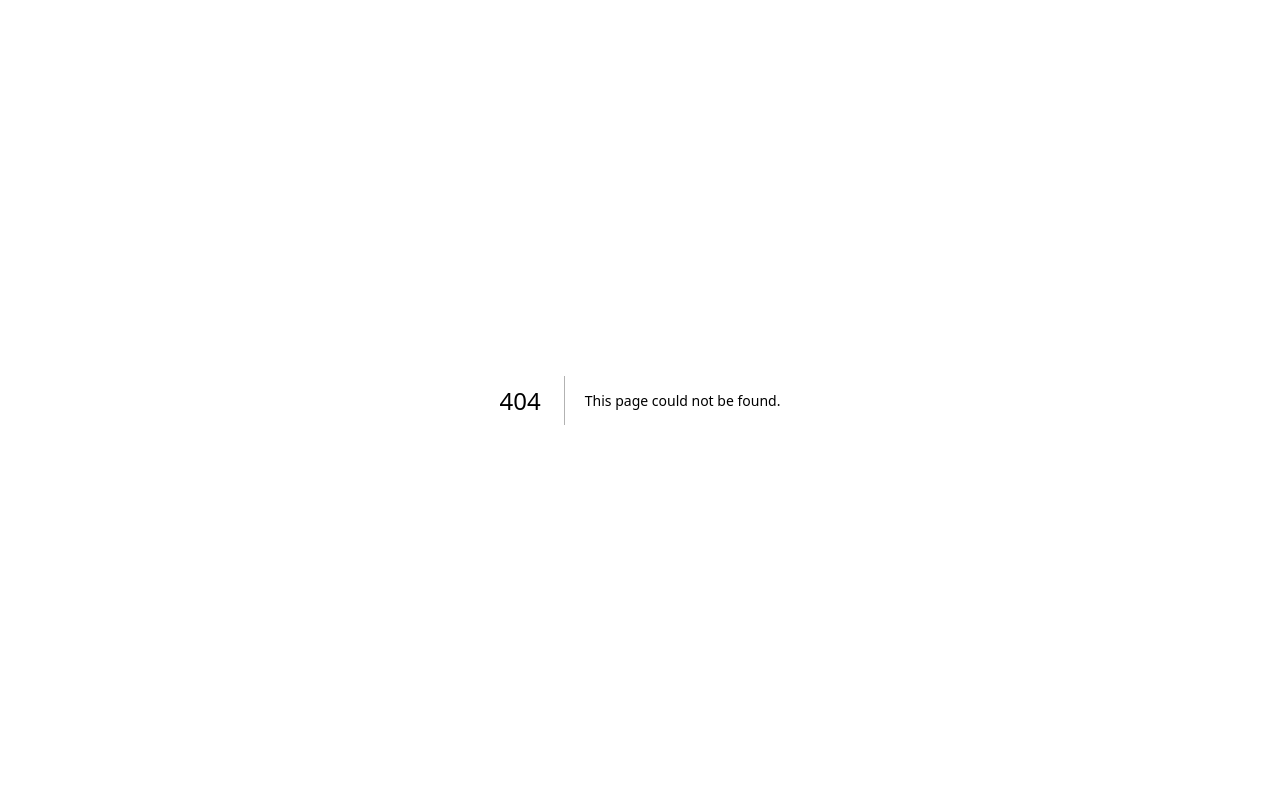
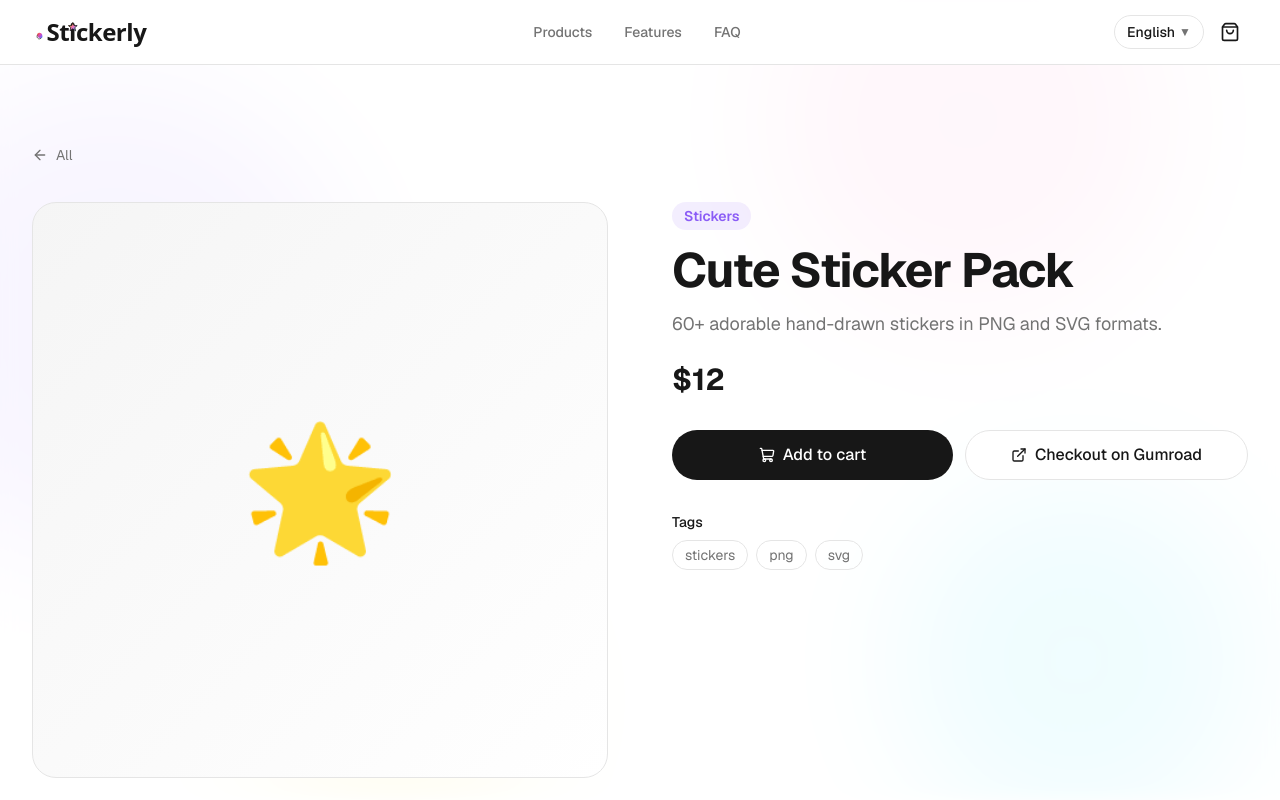
Before and after one commit to irijabbutt/stickerly, a Next.js app: page /en/products/cute-sticker-pack in a window 1280 px wide. Before the commit this address had no page. Shown: the top 800 px of the page. Built offline with nearby package versions, Linux system fonts and the light colour scheme.

Commit message:
feat: add multilingual SEO product detail pages
Add /[locale]/products/[slug] pages with JSON-LD and localized metadata,
link product cards to detail pages, update sitemap with alternates,
and extend en/zh/ur translations for view details and tags.

```diff
--- /dev/null
+++ b/app/[locale]/products/[slug]/page.tsx
@@ -0,0 +1,107 @@
+import { notFound } from "next/navigation";
+import { Metadata } from "next";
+import { products } from "@/lib/products";
+import { baseUrl } from "@/lib/site";
+import type { Locale } from "@/lib/i18n";
+import { ProductDetail } from "@/components/sections/ProductDetail";
+
+async function loadMessages(locale: Locale) {
+  return (await import(`../../../../messages/${locale}.json`)).default;
+}
+
+export async function generateStaticParams() {
+  return products.flatMap((product) => [
+    { locale: "en", slug: product.slug },
+    { locale: "zh", slug: product.slug },
+    { locale: "ur", slug: product.slug },
+  ]);
+}
+
+export async function generateMetadata({
+  params,
+}: {
+  params: Promise<{ locale: Locale; slug: string }>;
+}): Promise<Metadata> {
+  const { locale, slug } = await params;
+  const product = products.find((p) => p.slug === slug);
+  if (!product) return {};
+
+  const messages = await loadMessages(locale);
+  const tProducts = messages.products;
+  const name = resolveNested(tProducts, product.nameKey) || product.nameKey;
+  const description =
+    resolveNested(tProducts, product.descriptionKey) || product.descriptionKey;
+
+  return {
+    title: `${name} — Stickerly`,
+    description,
+    alternates: {
+      canonical: `${baseUrl}/${locale}/products/${slug}/`,
+      languages: {
+        en: `${baseUrl}/en/products/${slug}/`,
+        zh: `${baseUrl}/zh/products/${slug}/`,
+        ur: `${baseUrl}/ur/products/${slug}/`,
+        "x-default": `${baseUrl}/en/products/${slug}/`,
+      },
+    },
+    openGraph: {
+      title: `${name} — Stickerly`,
+      description,
+      url: `${baseUrl}/${locale}/products/${slug}/`,
+      siteName: "Stickerly",
+      locale,
+      type: "website",
+    },
+  };
+}
+
+function resolveNested(obj: Record<string, unknown>, key: string): string | undefined {
+  const value = key.split(".").reduce<unknown>((acc, part) => {
+    if (acc && typeof acc === "object" && part in acc) {
+      return (acc as Record<string, unknown>)[part];
+    }
+    return undefined;
+  }, obj);
+  return typeof value === "string" ? value : undefined;
+}
+
+export default async function ProductPage({
+  params,
+}: {
+  params: Promise<{ locale: Locale; slug: string }>;
+}) {
+  const { locale, slug } = await params;
+  const product = products.find((p) => p.slug === slug);
+  if (!product) notFound();
+
+  const messages = await loadMessages(locale);
+  const tProducts = messages.products;
+  const name = resolveNested(tProducts, product.nameKey) || product.nameKey;
+  const description =
+    resolveNested(tProducts, product.descriptionKey) || product.descriptionKey;
+
+  const productLd = {
+    "@context": "https://schema.org",
+    "@type": "Product",
+    name,
+    description,
+    image: `${baseUrl}${product.image}`,
+    offers: {
+      "@type": "Offer",
+      price: product.priceUSD.toFixed(2),
+      priceCurrency: "USD",
+      availability: "https://schema.org/InStock",
+      url: `https://gumroad.com/l/${product.gumroadProductId}`,
+    },
+  };
+
+  return (
+    <>
+      <script
+        type="application/ld+json"
+        dangerouslySetInnerHTML={{ __html: JSON.stringify(productLd) }}
+      />
+      <ProductDetail product={product} locale={locale} />
+    </>
+  );
+}
--- a/app/sitemap.ts
+++ b/app/sitemap.ts
@@ -1,11 +1,12 @@
 import { MetadataRoute } from "next";
 import { locales } from "@/lib/i18n";
+import { products } from "@/lib/products";
 import { baseUrl } from "@/lib/site";
 
 export const dynamic = "force-static";
 
 export default function sitemap(): MetadataRoute.Sitemap {
-  return locales.flatMap((locale) => ({
+  const homeEntries = locales.flatMap((locale) => ({
     url: `${baseUrl}/${locale}/`,
     lastModified: new Date(),
     changeFrequency: "weekly" as const,
@@ -16,4 +17,20 @@ export default function sitemap(): MetadataRoute.Sitemap {
       ),
     },
   }));
+
+  const productEntries = products.flatMap((product) =>
+    locales.map((locale) => ({
+      url: `${baseUrl}/${locale}/products/${product.slug}/`,
+      lastModified: new Date(),
+      changeFrequency: "weekly" as const,
+      priority: 0.8,
+      alternates: {
+        languages: Object.fromEntries(
+          locales.map((l) => [l, `${baseUrl}/${l}/products/${product.slug}/`])
+        ),
+      },
+    }))
+  );
+
+  return [...homeEntries, ...productEntries];
 }
--- /dev/null
+++ b/components/sections/ProductDetail.tsx
@@ -0,0 +1,107 @@
+"use client";
+
+import { useTranslations } from "next-intl";
+import Link from "next/link";
+import { ArrowLeft, ShoppingCart, ExternalLink } from "lucide-react";
+import { Product } from "@/lib/products";
+import { useCart } from "@/components/cart/CartContext";
+import { useState } from "react";
+
+function categoryEmoji(category: Product["category"]) {
+  if (category === "stickers") return "🌟";
+  if (category === "animated") return "✨";
+  return "🧊";
+}
+
+export function ProductDetail({
+  product,
+  locale,
+}: {
+  product: Product;
+  locale: string;
+}) {
+  const t = useTranslations("products");
+  const tc = useTranslations("cart");
+  const { addItem } = useCart();
+  const [added, setAdded] = useState(false);
+
+  const handleAdd = () => {
+    addItem(product);
+    setAdded(true);
+    setTimeout(() => setAdded(false), 1500);
+  };
+
+  return (
+    <section className="py-12 lg:py-20">
+      <div className="mx-auto max-w-7xl px-4 sm:px-6 lg:px-8">
+        <Link
+          href={`/${locale}/#products`}
+          className="inline-flex items-center gap-2 text-sm text-muted-foreground hover:text-foreground transition"
+        >
+          <ArrowLeft className="h-4 w-4" />
+          {t("filterAll")}
+        </Link>
+
+        <div className="mt-8 grid gap-10 lg:grid-cols-2 lg:gap-16">
+          <div className="flex aspect-square items-center justify-center rounded-3xl border border-border bg-gradient-to-br from-muted to-background text-8xl lg:text-9xl">
+            {categoryEmoji(product.category)}
+          </div>
+
+          <div className="flex flex-col">
+            <span className="w-fit rounded-full bg-primary/10 px-3 py-1 text-sm font-semibold text-primary capitalize">
+              {product.category === "3d"
+                ? "3D"
+                : t(
+                    product.category === "animated"
+                      ? "filterAnimated"
+                      : "filterStickers"
+                  )}
+            </span>
+            <h1 className="mt-4 text-3xl font-bold tracking-tight sm:text-4xl lg:text-5xl">
+              {t(product.nameKey)}
+            </h1>
+            <p className="mt-4 text-lg text-muted-foreground">
+              {t(product.descriptionKey)}
+            </p>
+            <p className="mt-6 text-3xl font-bold">${product.priceUSD}</p>
+
+            <div className="mt-8 flex flex-col gap-3 sm:flex-row">
+              <button
+                onClick={handleAdd}
+                className="inline-flex flex-1 items-center justify-center gap-2 rounded-full bg-foreground px-6 py-3 font-medium text-background hover:opacity-90 transition"
+              >
+                <ShoppingCart className="h-4 w-4" />
+                {added ? t("added") : t("addToCart")}
+              </button>
+              <a
+                href={`https://gumroad.com/l/${product.gumroadProductId}`}
+                target="_blank"
+                rel="noopener noreferrer"
+                className="inline-flex flex-1 items-center justify-center gap-2 rounded-full border border-border bg-background px-6 py-3 font-medium hover:bg-muted transition"
+              >
+                <ExternalLink className="h-4 w-4" />
+                {tc("checkout")}
+              </a>
+            </div>
+
+            {product.tags.length > 0 && (
+              <div className="mt-8">
+                <p className="text-sm font-medium">{t("tags") || "Tags"}</p>
+                <div className="mt-2 flex flex-wrap gap-2">
+                  {product.tags.map((tag) => (
+                    <span
+                      key={tag}
+                      className="rounded-full border border-border px-3 py-1 text-sm text-muted-foreground"
+                    >
+                      {tag}
+                    </span>
+                  ))}
+                </div>
+              </div>
+            )}
+          </div>
+        </div>
+      </div>
+    </section>
+  );
+}
--- a/components/sections/ProductGrid.tsx
+++ b/components/sections/ProductGrid.tsx
@@ -1,14 +1,16 @@
 "use client";
 
 import { useState } from "react";
-import { useTranslations } from "next-intl";
+import { useTranslations, useLocale } from "next-intl";
+import Link from "next/link";
 import { motion, AnimatePresence } from "framer-motion";
-import { ShoppingCart, Check } from "lucide-react";
+import { ShoppingCart, Check, ArrowRight } from "lucide-react";
 import { Product, ProductCategory } from "@/lib/products";
 import { useCart } from "@/components/cart/CartContext";
 
 export function ProductGrid({ products }: { products: Product[] }) {
   const t = useTranslations("products");
+  const locale = useLocale();
   const [filter, setFilter] = useState<ProductCategory | "all">("all");
   const { addItem } = useCart();
   const [addedId, setAddedId] = useState<string | null>(null);
@@ -69,16 +71,21 @@ export function ProductGrid({ products }: { products: Product[] }) {
                 key={product.id}
                 className="group relative flex flex-col overflow-hidden rounded-3xl border border-border bg-background shadow-sm transition hover:shadow-lg"
               >
-                <div className="flex h-48 items-center justify-center bg-gradient-to-br from-muted to-background text-5xl">
+                <Link
+                  href={`/${locale}/products/${product.slug}/`}
+                  className="flex h-48 items-center justify-center bg-gradient-to-br from-muted to-background text-5xl transition hover:opacity-90"
+                >
                   {product.category === "stickers" && "🌟"}
                   {product.category === "animated" && "✨"}
                   {product.category === "3d" && "🧊"}
-                </div>
+                </Link>
                 <div className="flex flex-1 flex-col p-6">
                   <div className="flex items-start justify-between gap-3">
-                    <h3 className="text-lg font-semibold">
+                    <Link href={`/${locale}/products/${product.slug}/`}>
+                      <h3 className="text-lg font-semibold hover:underline">
                         {t(`${product.nameKey}`)}
                       </h3>
+                    </Link>
                     <span className="rounded-full bg-primary/10 px-3 py-1 text-sm font-semibold text-primary">
                       ${product.priceUSD}
                     </span>
@@ -86,9 +93,10 @@ export function ProductGrid({ products }: { products: Product[] }) {
                   <p className="mt-2 flex-1 text-sm text-muted-foreground">
                     {t(`${product.descriptionKey}`)}
                   </p>
+                  <div className="mt-6 flex flex-col gap-2">
                     <button
                       onClick={() => handleAdd(product)}
-                    className="mt-6 inline-flex w-full items-center justify-center gap-2 rounded-full bg-foreground px-4 py-2.5 text-sm font-medium text-background hover:opacity-90 transition"
+                      className="inline-flex w-full items-center justify-center gap-2 rounded-full bg-foreground px-4 py-2.5 text-sm font-medium text-background hover:opacity-90 transition"
                     >
                       {addedId === product.id ? (
                         <>
@@ -100,6 +108,14 @@ export function ProductGrid({ products }: { products: Product[] }) {
                         </>
                       )}
                     </button>
+                    <Link
+                      href={`/${locale}/products/${product.slug}/`}
+                      className="inline-flex w-full items-center justify-center gap-1 rounded-full border border-border px-4 py-2 text-sm font-medium text-muted-foreground hover:bg-muted hover:text-foreground transition"
+                    >
+                      {t("viewDetails") || "View details"}
+                      <ArrowRight className="h-3.5 w-3.5" />
+                    </Link>
+                  </div>
                 </div>
               </div>
             ))}
--- a/messages/en.json
+++ b/messages/en.json
@@ -29,6 +29,8 @@
     "addToCart": "Add to cart",
     "added": "Added",
     "viewCart": "View cart",
+    "viewDetails": "View details",
+    "tags": "Tags",
     "price": "${price}",
     "empty": "No products found in this category.",
     "cuteStickerPack": {
--- a/messages/ur.json
+++ b/messages/ur.json
@@ -29,6 +29,8 @@
     "addToCart": "ٹوکری میں شامل کریں",
     "added": "شامل ہوگیا",
     "viewCart": "ٹوکری دیکھیں",
+    "viewDetails": "تفصیلات دیکھیں",
+    "tags": "ٹیگز",
     "price": "${price}",
     "empty": "اس زمرے میں کوئی مصنوع نہیں ملی۔",
     "cuteStickerPack": {
--- a/messages/zh.json
+++ b/messages/zh.json
@@ -29,6 +29,8 @@
     "addToCart": "加入购物车",
     "added": "已添加",
     "viewCart": "查看购物车",
+    "viewDetails": "查看详情",
+    "tags": "标签",
     "price": "${price}",
     "empty": "该分类下暂无产品。",
     "cuteStickerPack": {
```
Lines whose indentation alone changed are shown as unchanged.
